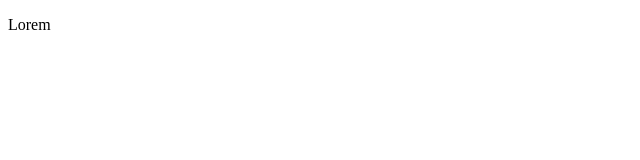
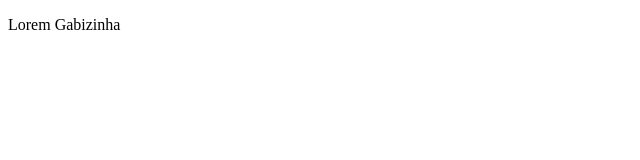
Before and after one commit to GabrielaMegaDrive/projeto-1, a plain HTML site: page projeto-1/index.html in a window 1280 px wide. Shown: the full height of the page, 0-640 px from the left. Drawn offline with Linux system fonts and the light colour scheme.

Commit message:
adicionado teste

```diff
--- a/projeto-1/index.html
+++ b/projeto-1/index.html
@@ -8,6 +8,7 @@
 <body>
     <p>
         Lorem
+        Gabizinha
 
     </p>
 </body>
```
